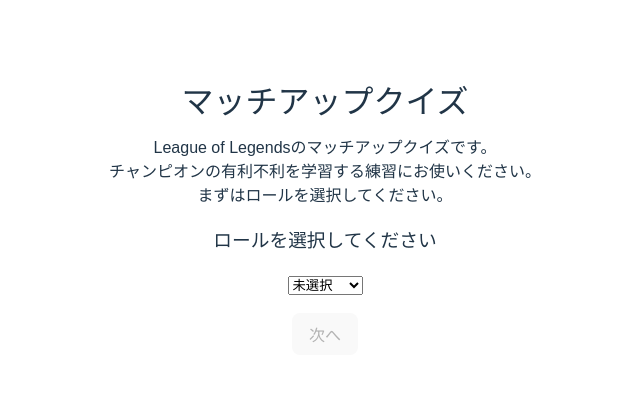
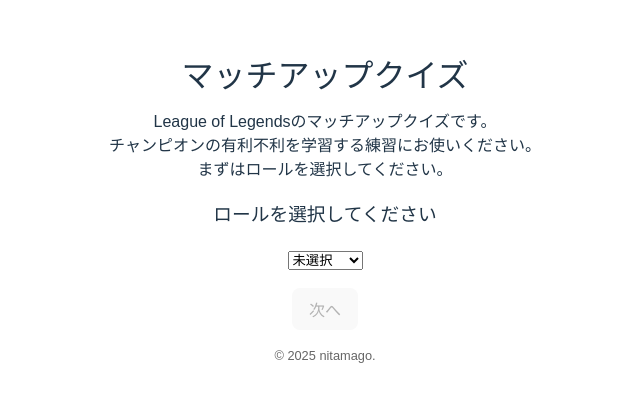
Before and after one commit to nitamago/lol-matchup-quiz, a React (Vite) app: page / in a window 1280 px wide. Shown: the part 200-602 px from the top of the page, without its empty margins (315-955 px from the left). Built offline with nearby package versions, Linux system fonts and the light colour scheme.

Commit message:
add copyright

```diff
--- a/src/App.tsx
+++ b/src/App.tsx
@@ -1,6 +1,7 @@
 import { useState, useRef } from "react";
 import Quiz from "./Quiz";
 import QuizBotSup from "./QuizBotSup";
+import Footer from "./Footer";
 import "./App.css";
 import "./style.css";
 
@@ -277,6 +278,8 @@ export default function App() {
           </div>
         </div>
       )}
+
+      <Footer />
     </div>
   );
 }
--- /dev/null
+++ b/src/Footer.css
@@ -0,0 +1,7 @@
+
+.footer {
+  text-align: center;
+  padding: 1rem;
+  font-size: 0.8rem;
+  color: #666;
+}
--- /dev/null
+++ b/src/Footer.tsx
@@ -0,0 +1,9 @@
+import "./Footer.css";
+
+export default function Footer() {
+  return (
+    <footer className="footer">
+      © {new Date().getFullYear()} nitamago.
+    </footer>
+  );
+}
```
